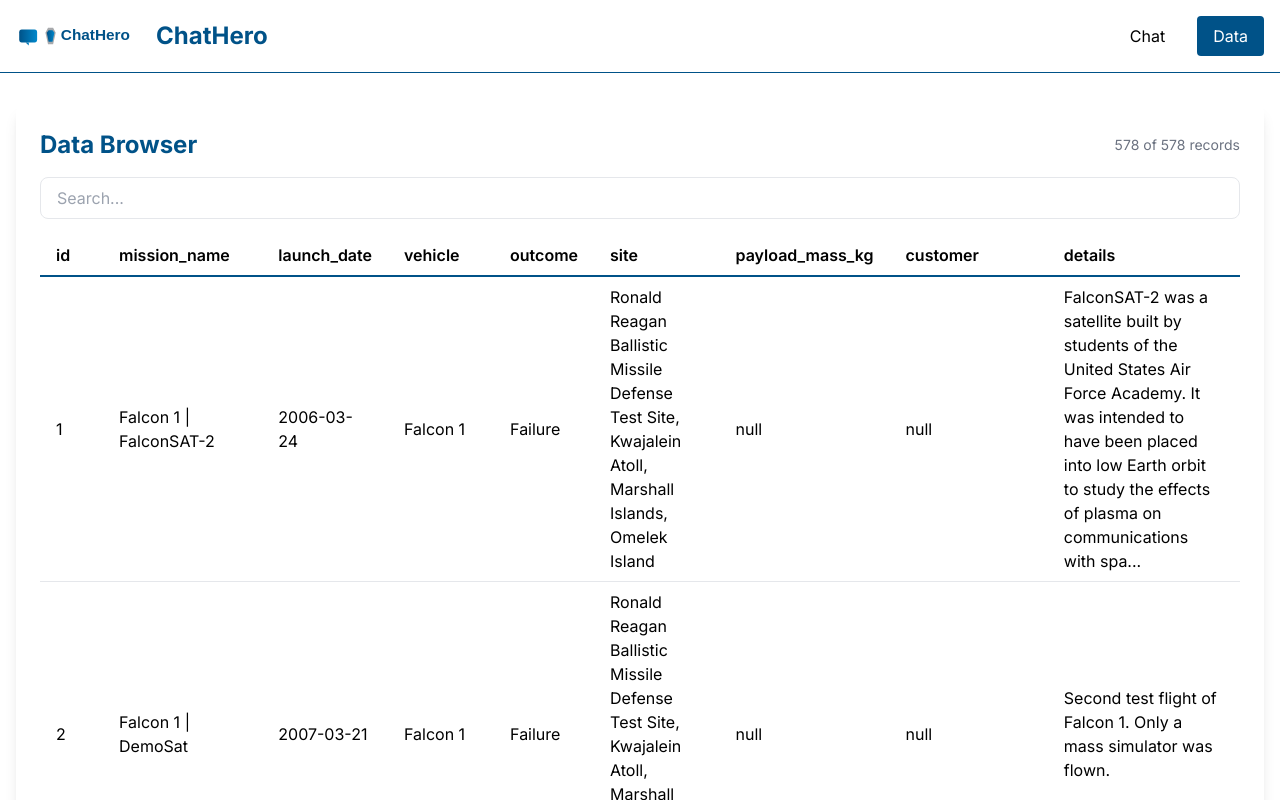
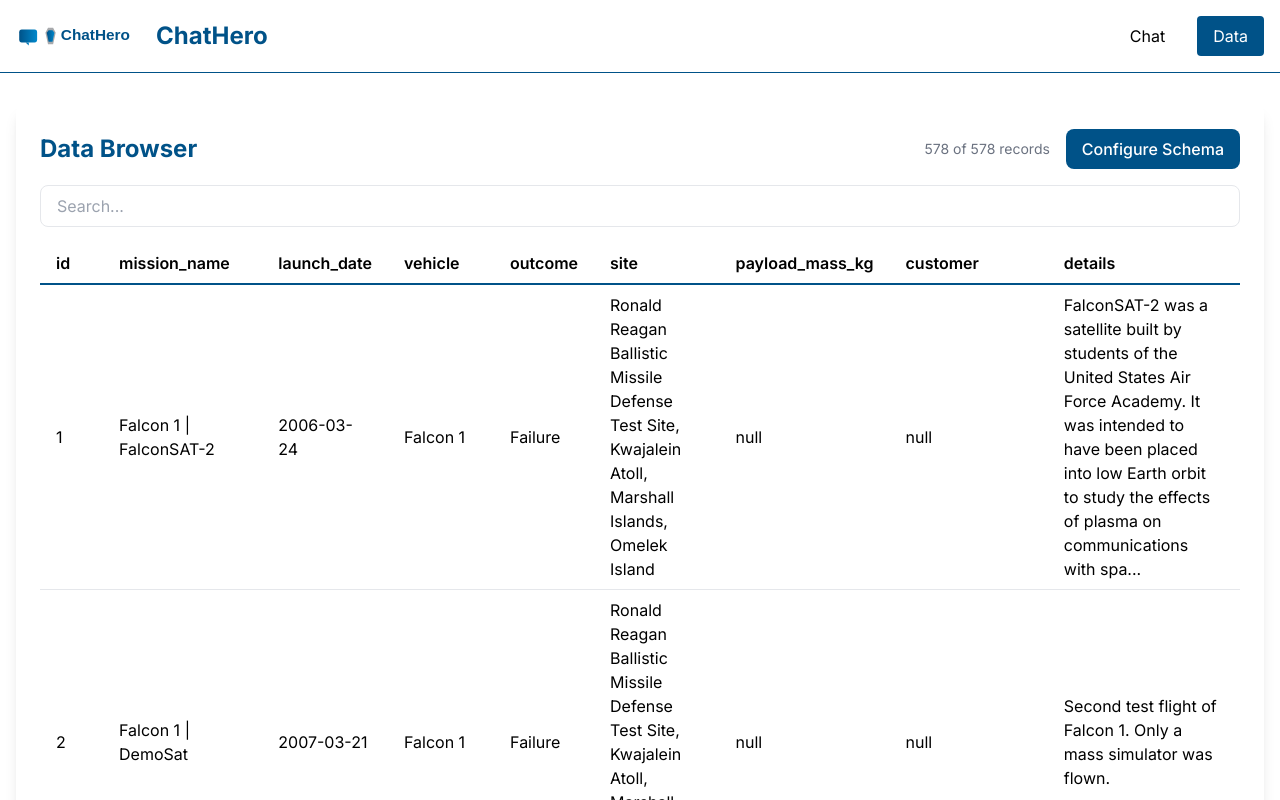
Before and after one commit to jsperson/chathero, a Next.js app: page /data in a window 1280 px wide. Shown: the top 800 px of the page. Built offline with nearby package versions, Linux system fonts and the light colour scheme; no server answers.

Commit message:
Add 'Configure Schema' button to data browser page

```diff
--- a/app/data/page.tsx
+++ b/app/data/page.tsx
@@ -92,8 +92,17 @@ export default function DataPage() {
           <h2 className="text-2xl font-bold" style={{ color: 'var(--color-primary)' }}>
             Data Browser
           </h2>
-          <div className="text-sm text-gray-500">
-            {sortedData.length} of {data.length} records
+          <div className="flex items-center gap-4">
+            <div className="text-sm text-gray-500">
+              {sortedData.length} of {data.length} records
+            </div>
+            <a
+              href="/admin/schema"
+              className="px-4 py-2 rounded-lg text-white font-medium"
+              style={{ backgroundColor: 'var(--color-primary)' }}
+            >
+              Configure Schema
+            </a>
           </div>
         </div>
 
```
